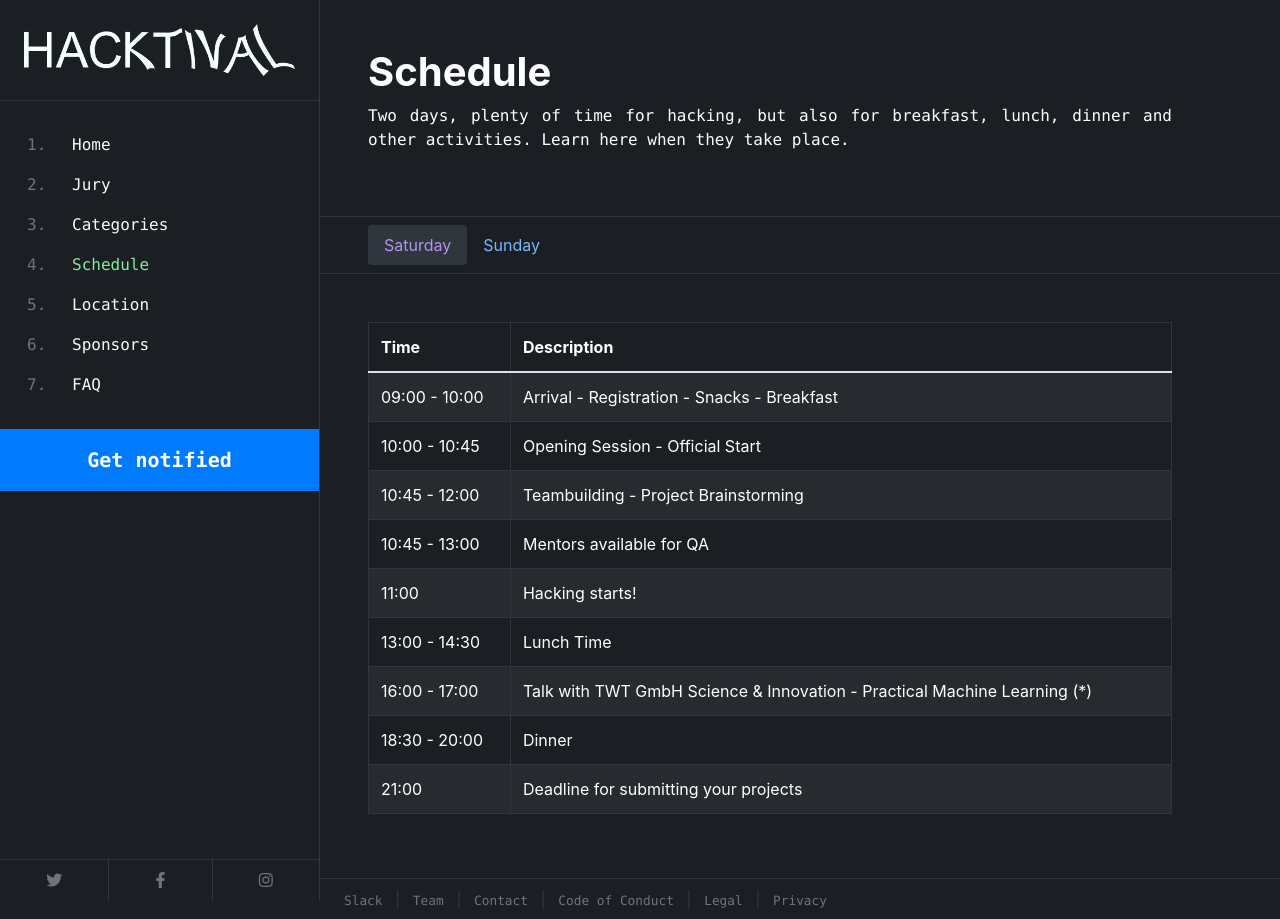
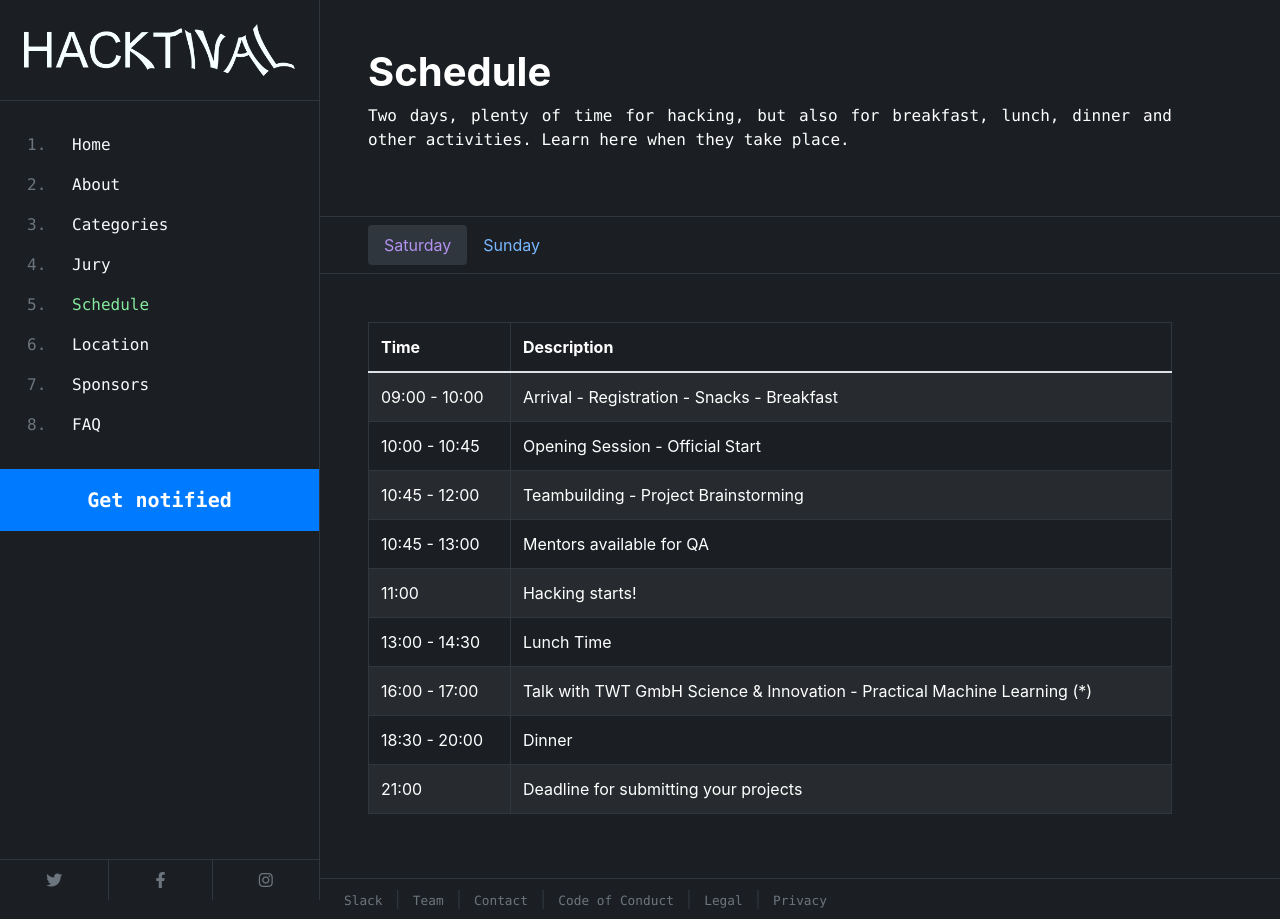
Before and after one commit to hackundsoehne/hacktival-website-2020, a Jekyll site: the page built from schedule.html, in a window 1280 px wide. Built offline with Jekyll 4.4.1, drawn with Linux system fonts in a browser that asks for light colours.

Commit message:
Add the about page to the sidebar navigation

```diff
--- a/_data/navigation.yml
+++ b/_data/navigation.yml
@@ -1,9 +1,11 @@
 - name: Home
   link: /
+- name: About
+  link: /about.html
+- name: Categories
+  link: /categories.html
 - name: Jury
   link: /jury.html
-- name: Categories
-  link: /categories.html
 - name: Schedule
   link: /schedule.html
 - name: Location
```
